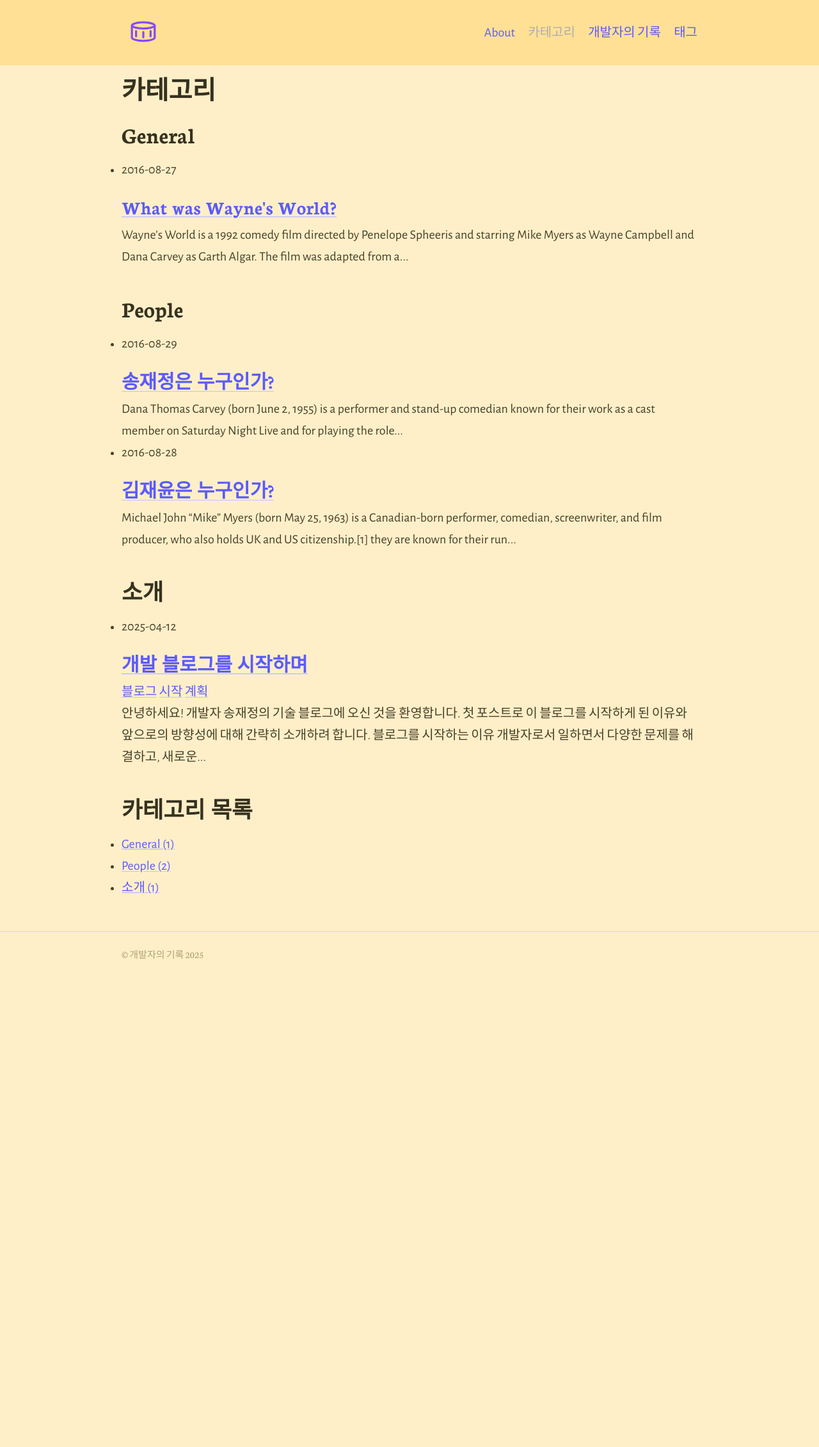
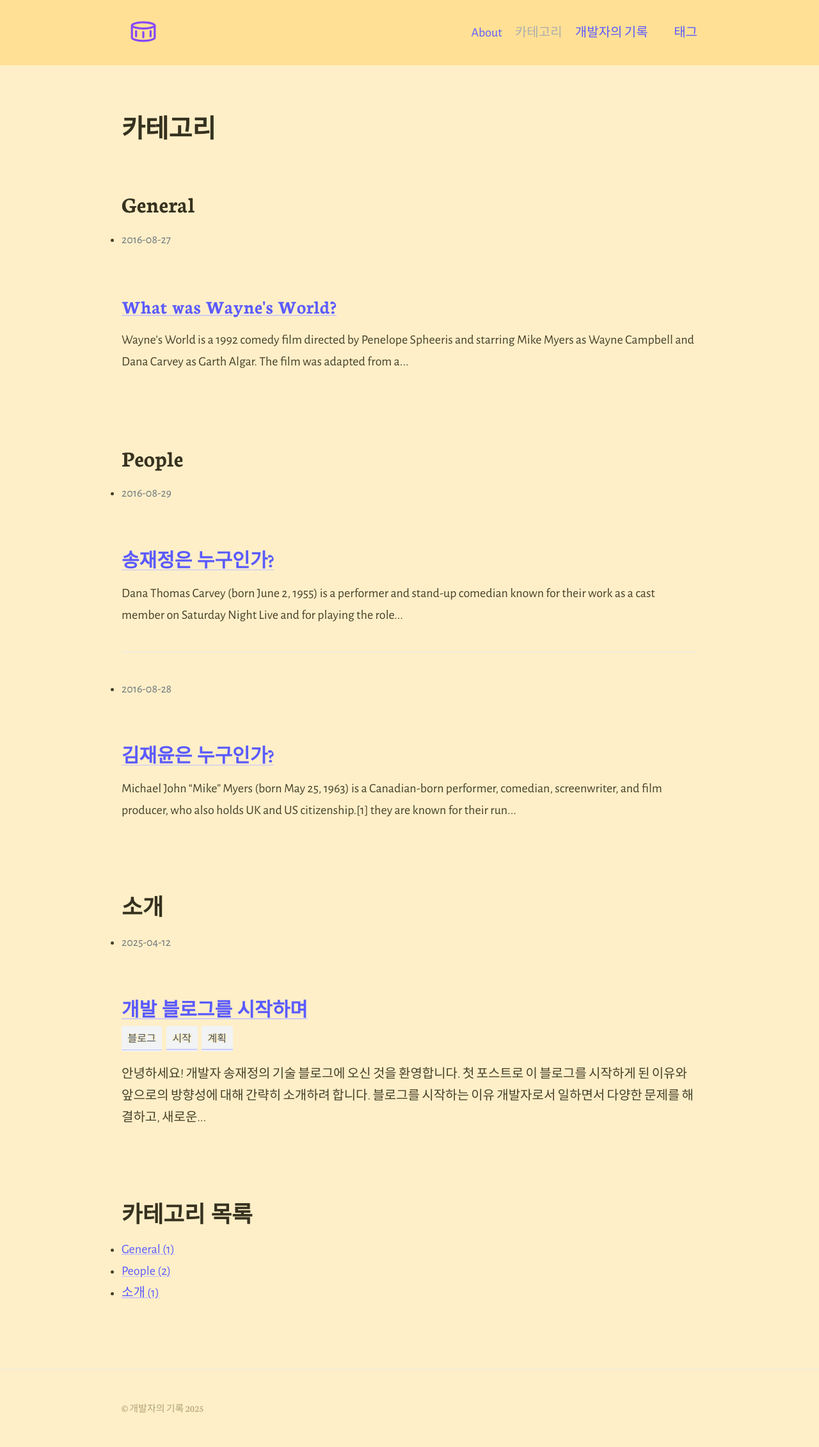
Before and after one commit to kensin8026/kensin8026.github.io, a Jekyll site: the page built from categories.md, in a window 1280 px wide. Shown: the whole page at 64% size. Built offline with Jekyll 4.4.1, drawn with Linux system fonts in a browser that asks for light colours; before the commit the page ends 1525 px from its top, so only the background shows below that.

Commit message:
커스텀 CSS 스타일 추가

```diff
--- a/assets/styles.scss
+++ b/assets/styles.scss
@@ -1,5 +1,154 @@
 ---
-title: false
+styles: true
 ---
 
+// 기본 Garth 테마 스타일을 가져옵니다
 @import "garth";
+
+// 여기서부터 사용자 정의 스타일을 추가할 수 있습니다
+
+// 코드 블록 스타일 강화
+pre, code {
+  font-family: "SFMono-Regular", Consolas, "Liberation Mono", Menlo, Courier, monospace;
+  border-radius: 4px;
+}
+
+pre {
+  padding: 1em;
+  overflow-x: auto;
+  background-color: #f8f9fa;
+  border: 1px solid #eaecef;
+}
+
+// 인용문 스타일 개선
+blockquote {
+  margin-left: 0;
+  padding-left: 1em;
+  border-left: 4px solid #ced4da;
+  color: #495057;
+}
+
+// 헤더 스타일 개선
+h1, h2, h3, h4, h5, h6 {
+  margin-top: 1.5em;
+  margin-bottom: 0.5em;
+  font-weight: 600;
+}
+
+// 링크 스타일
+a {
+  transition: color 0.2s ease;
+
+  &:hover {
+    text-decoration: underline;
+  }
+}
+
+// 테이블 스타일 개선
+table {
+  width: 100%;
+  margin-bottom: 1rem;
+  border-collapse: collapse;
+
+  th, td {
+    padding: 0.5rem;
+    border: 1px solid #dee2e6;
+  }
+
+  th {
+    background-color: #f8f9fa;
+  }
+
+  tr:nth-child(even) {
+    background-color: #f8f9fa;
+  }
+}
+
+// 태그 스타일
+.tag {
+  display: inline-block;
+  padding: 0.2em 0.6em;
+  margin: 0 0.2em 0.5em 0;
+  font-size: 0.8em;
+  background-color: #f1f3f5;
+  border-radius: 3px;
+  color: #495057;
+  transition: all 0.2s ease;
+
+  &:hover {
+    background-color: #e9ecef;
+    text-decoration: none;
+  }
+}
+
+// 포스트 목록 스타일 개선
+.post-list {
+  .post-item {
+    margin-bottom: 2em;
+    padding-bottom: 2em;
+    border-bottom: 1px solid #e9ecef;
+
+    &:last-child {
+      border-bottom: none;
+    }
+  }
+
+  .post-date {
+    font-size: 0.9em;
+    color: #6c757d;
+  }
+
+  .post-excerpt {
+    margin-top: 0.5em;
+  }
+}
+
+// 모바일 반응형 개선
+@media (max-width: 768px) {
+  .container {
+    padding-left: 1rem;
+    padding-right: 1rem;
+  }
+}
+
+// 푸터 스타일
+.footer {
+  margin-top: 3rem;
+  padding-top: 1.5rem;
+  padding-bottom: 1.5rem;
+  border-top: 1px solid #e9ecef;
+  color: #6c757d;
+  font-size: 0.9em;
+
+  a {
+    color: #495057;
+
+    &:hover {
+      color: #212529;
+    }
+  }
+}
+
+// 소셜 아이콘 스타일
+.social-icons {
+  display: flex;
+  gap: 0.5rem;
+  margin-top: 1rem;
+
+  a {
+    display: inline-flex;
+    align-items: center;
+    justify-content: center;
+    width: 2rem;
+    height: 2rem;
+    border-radius: 50%;
+    background-color: #f8f9fa;
+    color: #495057;
+    transition: all 0.2s ease;
+
+    &:hover {
+      background-color: #e9ecef;
+      transform: translateY(-2px);
+    }
+  }
+}
```
